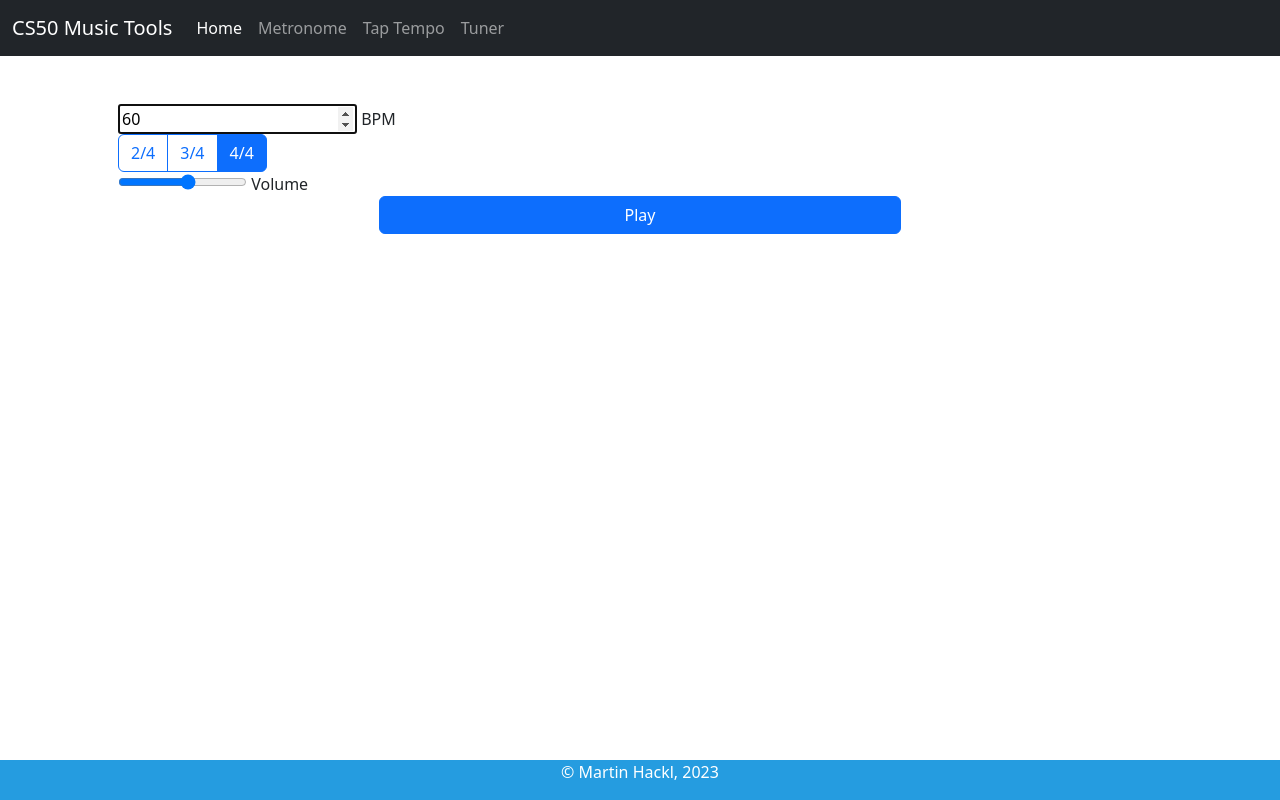
After one commit to martin-hackl/cs50-final-project, a Flask app: page /metronome in a window 1280 px wide. The commit adds this page. Run offline with Flask 3, Linux system fonts and the light colour scheme.

Commit message:
create metronome.html and create the inputs

```diff
--- a/app.py
+++ b/app.py
@@ -6,3 +6,7 @@ app = Flask(__name__)
 @app.route("/")
 def index():
     return render_template("index.html")
+
+@app.route("/metronome")
+def metronome():
+    return render_template("metronome.html")
--- a/templates/layout.html
+++ b/templates/layout.html
@@ -37,7 +37,7 @@
                 <a class="nav-link active" aria-current="page" href="#">Home</a>
               </li>
               <li class="nav-item">
-                <a class="nav-link" href="#">Metronome</a>
+                <a class="nav-link" href="/metronome">Metronome</a>
               </li>
               <li class="nav-item">
                 <a class="nav-link" href="#">Tap Tempo</a>
--- /dev/null
+++ b/templates/metronome.html
@@ -0,0 +1,35 @@
+{% extends "layout.html" %}
+
+{% block title %}
+    Metronome
+{% endblock %}
+
+{% block main %}
+    <div>
+        <input autocomplete="off" autofocus name="bpm" min="1" type="number" value="60">
+        <label for="bpm">BPM</label>
+    </div>
+
+
+    <div class="btn-group" role="group" aria-label="Basic radio toggle button group">
+        <input type="radio" class="btn-check" name="btnradio" id="btnradio1" autocomplete="off">
+        <label class="btn btn-outline-primary" for="btnradio1">2/4</label>
+
+        <input type="radio" class="btn-check" name="btnradio" id="btnradio2" autocomplete="off">
+        <label class="btn btn-outline-primary" for="btnradio2">3/4</label>
+
+        <input type="radio" class="btn-check" name="btnradio" id="btnradio3" autocomplete="off" checked>
+        <label class="btn btn-outline-primary" for="btnradio3">4/4</label>
+      </div>
+
+      <div>
+        <input type="range" id="volume" name="volume"
+               min="0" max="11">
+        <label for="volume">Volume</label>
+      </div>
+
+      <div class="d-grid gap-2 col-6 mx-auto">
+        <button class="btn btn-primary" type="button">Play</button>
+      </div>
+
+{% endblock %}
```
